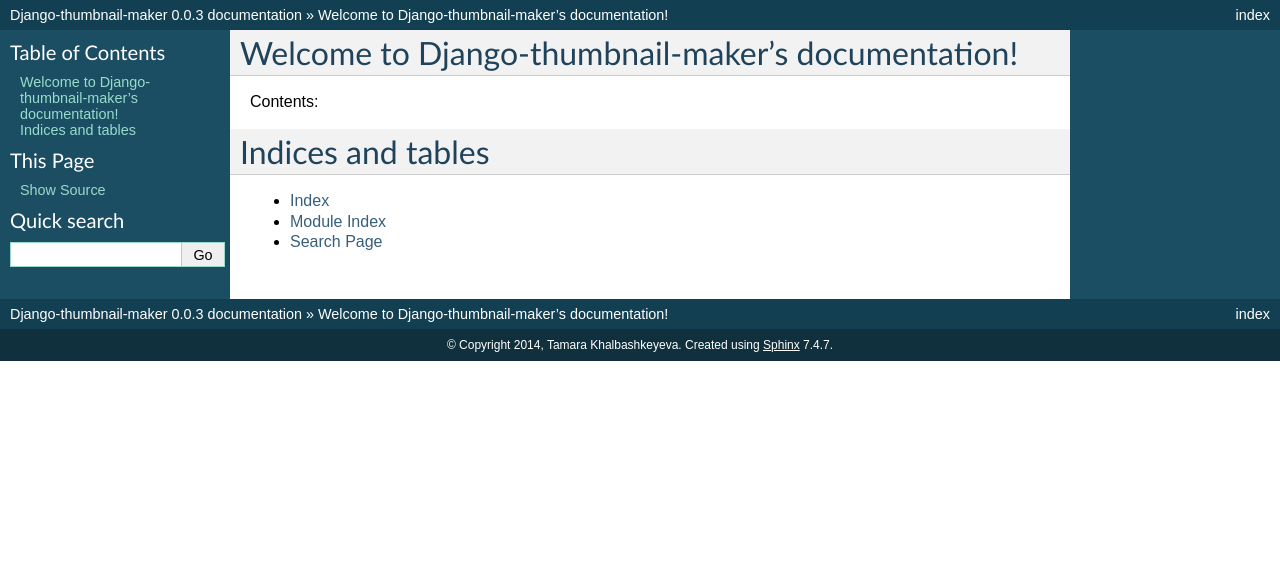
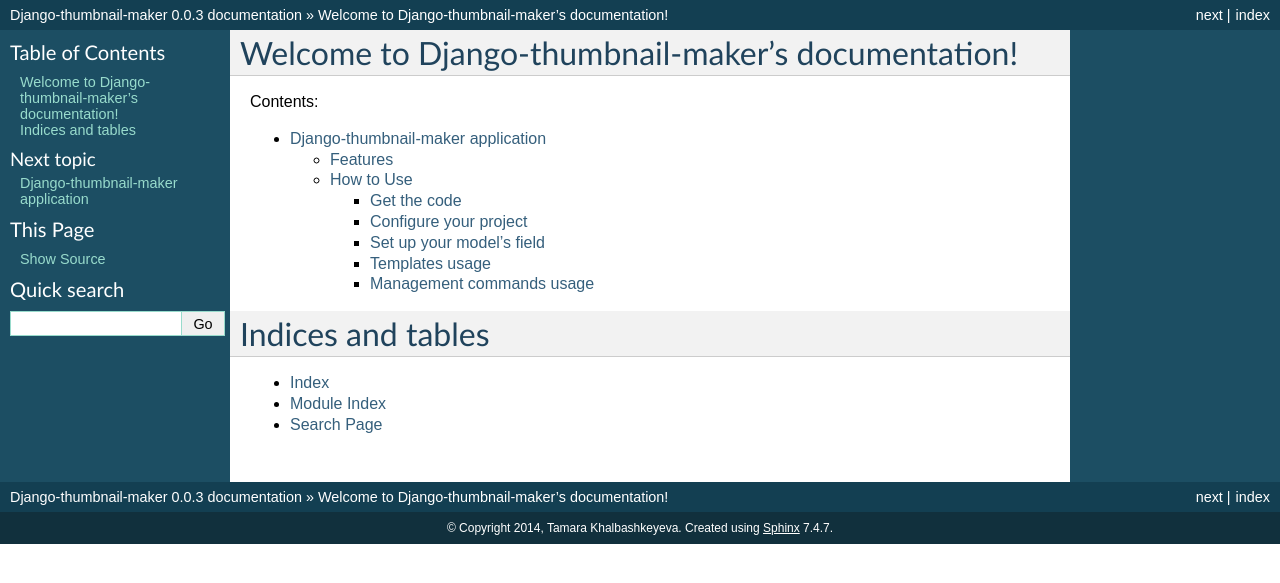
Before and after one commit to infinityxxx/django-thumbnail-maker, a Sphinx documentation site: the page built from docs/index.rst, in a window 1280 px wide. Shown: the top 583 px of the page. Built offline with Sphinx 7.4.7, drawn with Linux system fonts in a browser that asks for light colours; some of the changed lines change nothing that is shown.

Commit message:
Docs: configure, add text from README

```diff
--- /dev/null
+++ b/docs/app.rst
@@ -0,0 +1,8 @@
+.. _django_thumbnail_maker:
+
+***********************************
+Django-thumbnail-maker application
+***********************************
+
+
+.. include:: ../README.rst
--- a/docs/conf.py
+++ b/docs/conf.py
@@ -15,6 +15,18 @@
 import sys
 import os
 
+#sys.path.insert(0, os.path.abspath('.'))
+#sys.path.insert(0, os.path.abspath('..'))
+
+try:
+    import thumbnail_maker
+    version = thumbnail_maker.__version__
+    release = thumbnail_maker.__version__
+except ImportError:
+    version = 'dev'
+    release = 'dev'
+
+
 # If extensions (or modules to document with autodoc) are in another directory,
 # add these directories to sys.path here. If the directory is relative to the
 # documentation root, use os.path.abspath to make it absolute, like shown here.
@@ -29,8 +41,10 @@
 # extensions coming with Sphinx (named 'sphinx.ext.*') or your custom
 # ones.
 extensions = [
-    'sphinx.ext.autodoc',
+    'sphinx.ext.autodoc', 'sphinx.ext.doctest',
+    'sphinx.ext.todo', 'sphinx.ext.coverage',
     'sphinx.ext.viewcode',
+    'sphinx.ext.inheritance_diagram',
 ]
 
 # Add any paths that contain templates here, relative to this directory.
@@ -40,7 +54,7 @@
 source_suffix = '.rst'
 
 # The encoding of source files.
-#source_encoding = 'utf-8-sig'
+source_encoding = 'utf-8'
 
 # The master toctree document.
 master_doc = 'index'
@@ -54,9 +68,9 @@
 # built documents.
 #
 # The short X.Y version.
-version = '0.0.3'
+#version = '0.0.3'
 # The full version, including alpha/beta/rc tags.
-release = '0.0.3'
+#release = '0.0.3'
 
 # The language for content autogenerated by Sphinx. Refer to documentation
 # for a list of supported languages.
--- a/docs/index.rst
+++ b/docs/index.rst
@@ -1,7 +1,4 @@
-.. Django-thumbnail-maker documentation master file, created by
-   sphinx-quickstart on Sun Jun 22 05:14:02 2014.
-   You can adapt this file completely to your liking, but it should at least
-   contain the root `toctree` directive.
+.. Django-thumbnail-maker documentation file
 
 Welcome to Django-thumbnail-maker's documentation!
 ==================================================
@@ -9,8 +6,9 @@
 Contents:
 
 .. toctree::
-   :maxdepth: 2
+   :maxdepth: 3
 
+   app
 
 
 Indices and tables
```
